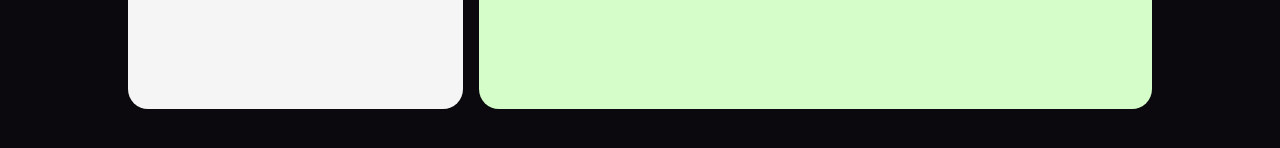
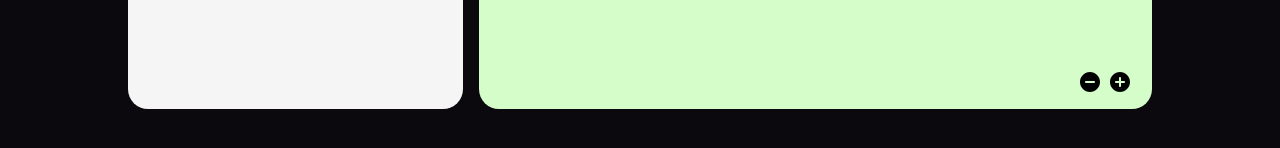
Before and after one commit to RyanMilbourne/boxed, a React (Vite) app: page / in a window 1280 px wide. Shown: the part 648-796 px from the top of the page. Built offline with nearby package versions, Linux system fonts and the light colour scheme.

Commit message:
add scale functionality

```diff
--- a/src/components/Box/Hero/HeroBox.jsx
+++ b/src/components/Box/Hero/HeroBox.jsx
@@ -1,13 +1,17 @@
 import React, { useContext, useEffect, useState } from "react";
 import "./HeroBoxStyles.scss";
 import RoundedCornerIcon from "@mui/icons-material/RoundedCorner";
+import AddCircleRoundedIcon from "@mui/icons-material/AddCircleRounded";
+import RemoveCircleRoundedIcon from "@mui/icons-material/RemoveCircleRounded";
 import { ControlsContext } from "../../../hooks/ControlsContext";
+
 const HeroBox = () => {
   const [radius, setRadius] = useState(30);
   const [aspectRatio, setAspectRatio] = useState("1/1");
   const [boxColor, setBoxColor] = useState("#42ff8b");
   const [backgroundColor, setBackgroundColor] = useState("#d4fdc9");
   const [textColor, setTextColor] = useState("#0b090d");
+  const [scale, setScale] = useState(1);
 
   const { color, xPosition, yPosition, blurValue, spreadValue } =
     useContext(ControlsContext);
@@ -17,6 +21,7 @@ const HeroBox = () => {
     aspectRatio: aspectRatio,
     backgroundColor: boxColor,
     boxShadow: `${xPosition}px ${yPosition}px ${blurValue}px ${spreadValue}px ${color}`,
+    transform: `scale(${scale})`,
   };
 
   const onRadiusChange = (e) => {
@@ -48,6 +53,14 @@ const HeroBox = () => {
     const luminance = calculateLuminance(bgColor);
     const newTextColor = luminance > 128 ? "#000000" : "#ffffff";
     setTextColor(newTextColor);
+  };
+
+  const handleScaleIncrease = () => {
+    setScale((prevScale) => Math.min(prevScale + 0.1, 1));
+  };
+
+  const handleScaleDecrease = () => {
+    setScale((prevScale) => Math.max(prevScale - 0.1, 0.1));
   };
 
   useEffect(() => {
@@ -127,6 +140,14 @@ const HeroBox = () => {
         </div>
         {backgroundColor}
       </div>
+      <div className="hero-box-scale-container">
+        <div className="scale-icon" onClick={handleScaleDecrease}>
+          <RemoveCircleRoundedIcon />
+        </div>
+        <div className="scale-icon">
+          <AddCircleRoundedIcon onClick={handleScaleIncrease} />
+        </div>
+      </div>
     </div>
   );
 };
--- a/src/components/Box/Hero/HeroBoxStyles.scss
+++ b/src/components/Box/Hero/HeroBoxStyles.scss
@@ -86,3 +86,15 @@
   align-items: center;
   gap: 10px;
 }
+
+.hero-box-scale-container {
+  position: absolute;
+  bottom: 10px;
+  right: 20px;
+  display: flex;
+  gap: 6px;
+}
+
+.scale-icon {
+  cursor: pointer;
+}
```
